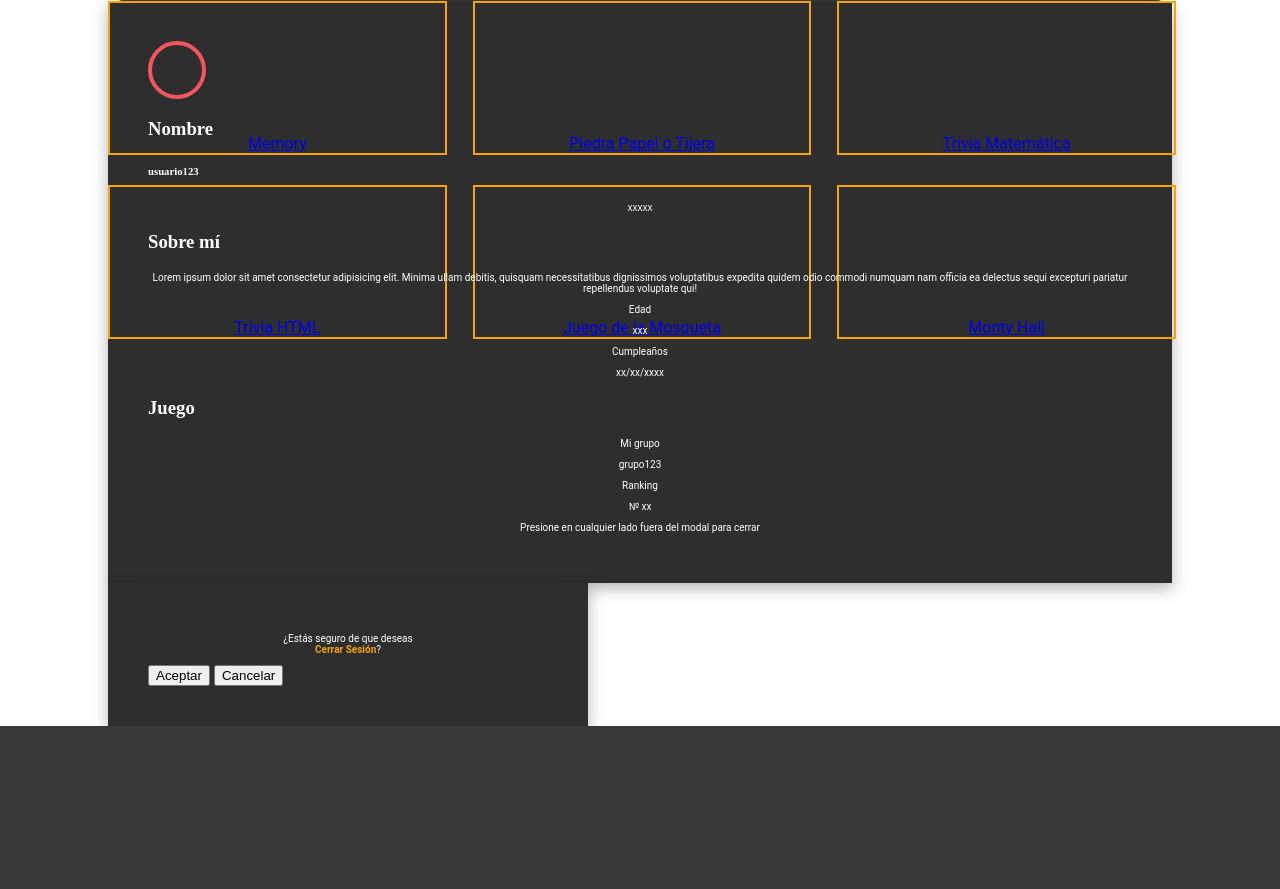
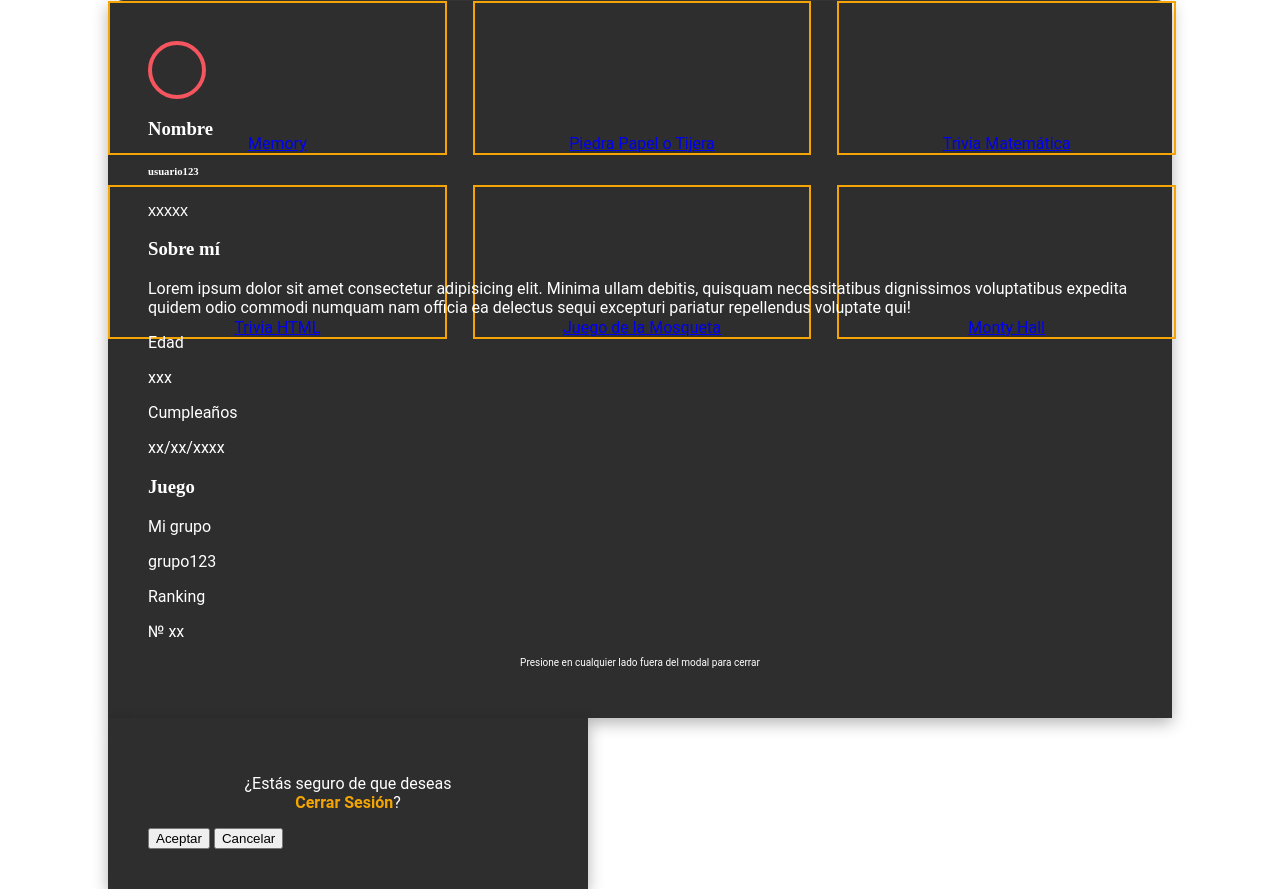
Before and after one commit to claraaaa2008/zappy, a PHP site: page /indexGame.html in a window 1280 px wide. Shown: the part 947-1836 px from the top of the page. Before the commit the page ends 1673 px from the top, so only its background shows below. Run offline with PHP 8.4, Linux system fonts and the light colour scheme.

Commit message:
corregir errores

```diff
--- a/nuevoSitios/index/css/estilosMain.css
+++ b/nuevoSitios/index/css/estilosMain.css
@@ -95,15 +95,6 @@ header .btn:hover {
     transition: ease-in-out 0.1s;
 }
 
-.innerBox .div-row {
-    justify-content: space-between;
-} .innerBox .div-row p {
-    width: 100%;
-    text-align: center;
-} .boxTurquesa p {
-    font-size: x-small;
-    text-align: center;
-}
 
 /**********************************/
 /** Propiedades dentro del modal **/
@@ -113,6 +104,21 @@ header .btn:hover {
     gap: 30px;
     background-color: #2e2e2e;
     box-shadow: 0 5px 15px rgba(0,0,0,0.3);
+}
+
+.innerBox .div-row {
+    justify-content: space-between;
+} .innerBox .div-row p {
+    width: 100%;
+    text-align: start;
+} .innerBox .div-row .atributoField {
+    display: flex;
+    flex-direction: row;
+    align-items: center;
+}
+.boxTurquesa p {
+    font-size: medium;
+    align-content: center;
 }
 
 .perfil {
--- a/nuevoSitios/index/indexGame.html
+++ b/nuevoSitios/index/indexGame.html
@@ -93,17 +93,17 @@
 
                 <div class="div-column innerBox">
                     <h3>Sobre mí</h3>
-                    <p class="atributo">Lorem ipsum dolor sit amet consectetur adipisicing elit. Minima ullam debitis,
+                    <p class="atributoField">Lorem ipsum dolor sit amet consectetur adipisicing elit. Minima ullam debitis,
                         quisquam necessitatibus dignissimos voluptatibus expedita quidem odio commodi numquam nam
                         officia ea delectus sequi excepturi pariatur repellendus voluptate qui!</p>
 
                     <div class="div-row">
-                        <p>Edad</p>
-                        <p class="atributo div-row">xxx</p>
+                        <p class="atributo">Edad</p>
+                        <p class="atributoField div-row">xxx</p>
                     </div>
                     <div class="div-row">
-                        <p>Cumpleaños</p>
-                        <p class="atributo div-row">xx/xx/xxxx</p>
+                        <p class="atributo">Cumpleaños</p>
+                        <p class="atributoField div-row">xx/xx/xxxx</p>
                     </div>
                 </div>
 
@@ -111,15 +111,15 @@
                     <h3>Juego</h3>
 
                     <div class="div-row">
-                        <p>Mi grupo</p>
-                        <p class="atributo div-row">grupo123</p>
+                        <p class="atributo">Mi grupo</p>
+                        <p class="atributoField div-row">grupo123</p>
                     </div>
                     <div class="div-row">
-                        <p>Ranking</p>
-                        <p class="atributo div-row">№ xx</p>
+                        <p class="atributo">Ranking</p>
+                        <p class="atributoField div-row">№ xx</p>
                     </div>
                 </div>
-                <p>Presione en cualquier lado fuera del modal para cerrar</p>
+                <p style="font-size: x-small; text-align: center;">Presione en cualquier lado fuera del modal para cerrar</p>
             </div>
         </div>
     </div>
```
Also changed, not shown: nuevoSitios/css/modoOscuro.css (+20 -2 lines), nuevoSitios/index/css/estilosCover.css (+74 -3 lines), nuevoSitios/index/index.html (+22 -24 lines).
